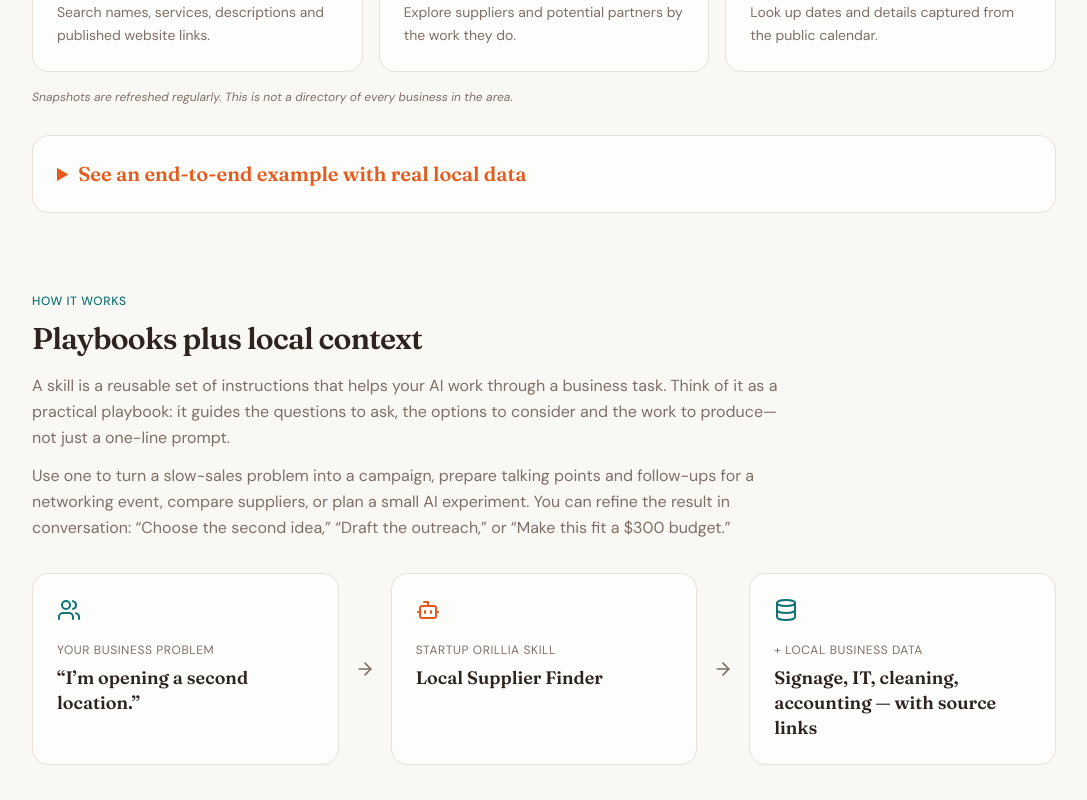
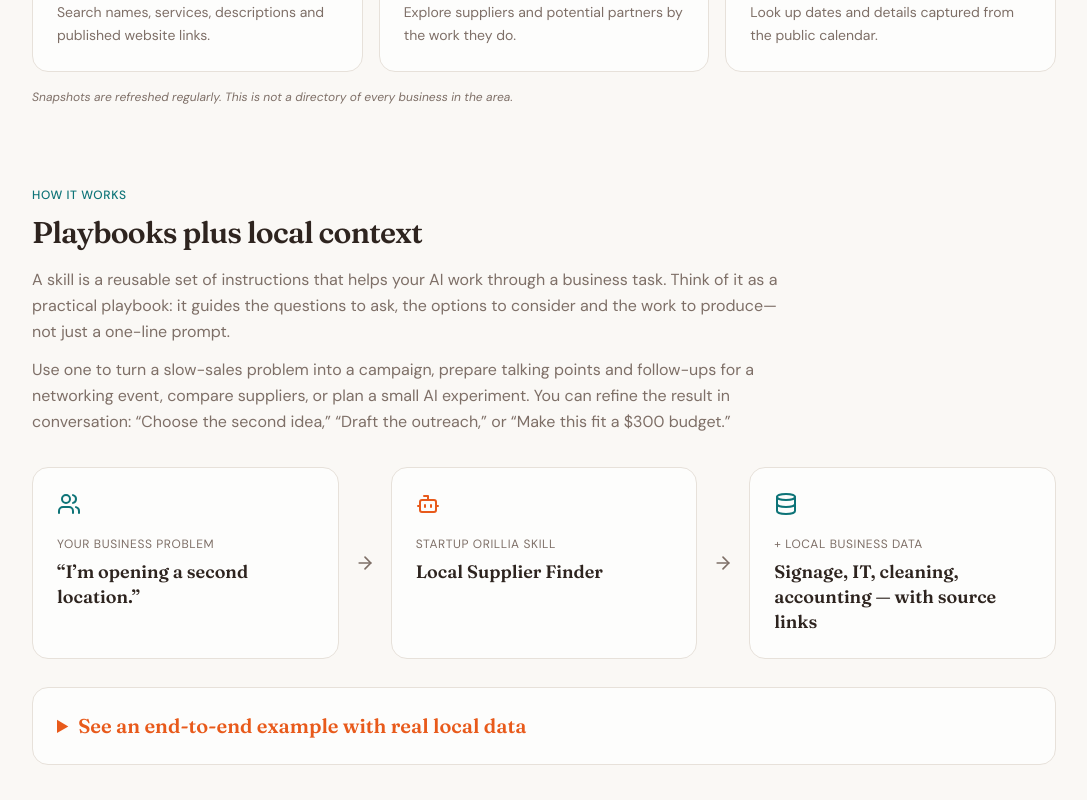
Before and after one commit to startuporillia/startuporillia, a React (Vite) app: page /skills in a window 1280 px wide. Shown: the part 860-1660 px from the top of the page, without its empty margins (96-1183 px from the left). Built offline with nearby package versions, Linux system fonts and the light colour scheme.

Commit message:
Move worked example beneath how-it-works panels

```diff
--- a/src/components/skills/LocalDataExample.tsx
+++ b/src/components/skills/LocalDataExample.tsx
@@ -13,7 +13,12 @@
       </div>
       <p className="text-xs italic text-muted-foreground leading-relaxed mt-4">Snapshots are refreshed regularly. This is not a directory of every business in the area.</p>
 
-      <details id="real-example" className="rounded-2xl border bg-card mt-7 group scroll-mt-24">
+    </div>
+  </section>;
+}
+
+export function EndToEndExample() {
+  return <details id="real-example" className="rounded-2xl border bg-card mt-7 group scroll-mt-24">
         <summary className="cursor-pointer p-6 font-heading text-xl font-semibold text-brand-orange">See an end-to-end example with real local data</summary>
         <div className="px-6 pb-6 md:px-8 md:pb-8 space-y-7">
           <p className="text-sm text-muted-foreground leading-relaxed">A worked example using the Startup Orillia MCP and skills, with real local search results from September 17, 2026. This shows how a campaign could work, not one that has already happened. The bakery, budget and sales goals are made up for this example. The named businesses have real listings, but have not agreed to take part.</p>
@@ -28,7 +33,5 @@
           <p className="text-sm text-muted-foreground border-t pt-5">That is the combination: a skill guides the work, the Startup Orillia MCP provides local information, and your AI helps turn it into drafts and decisions. You check the details, approve the plan and take action.</p>
           <a href="#setup" className="btn-primary inline-flex">Try it with your AI tool</a>
         </div>
-      </details>
-    </div>
-  </section>;
+      </details>;
 }
--- a/src/pages/Skills.tsx
+++ b/src/pages/Skills.tsx
@@ -6,7 +6,7 @@
 import { categories, skills } from "@/lib/skills";
 import SkillsNotice from "@/components/skills/SkillsNotice";
 import SkillsSetup from "@/components/skills/SkillsSetup";
-import LocalDataExample from "@/components/skills/LocalDataExample";
+import LocalDataExample, { EndToEndExample } from "@/components/skills/LocalDataExample";
 import { downloadSkills } from "@/lib/skill-download";
 
 const SkillsPage = () => {
@@ -56,6 +56,7 @@
               <p className="font-heading text-lg font-semibold leading-snug">{item.text}</p>
             </div>).flatMap((item, index, array) => index < array.length - 1 ? [item, <ArrowRight key={`arrow-${index}`} className="hidden md:block self-center h-5 w-5 text-muted-foreground" />] : [item])}
           </div>
+          <EndToEndExample />
         </div>
       </section>
 
```
